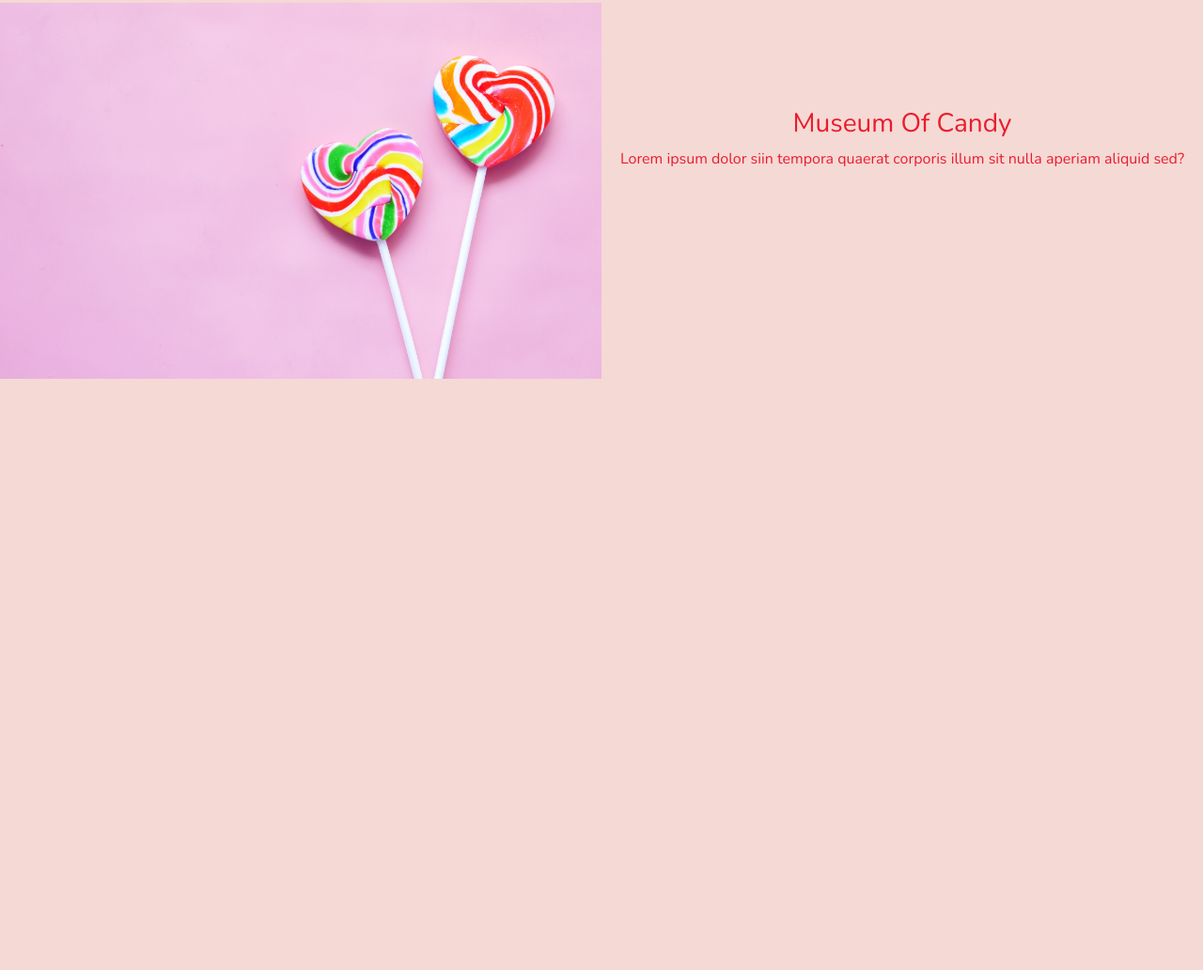
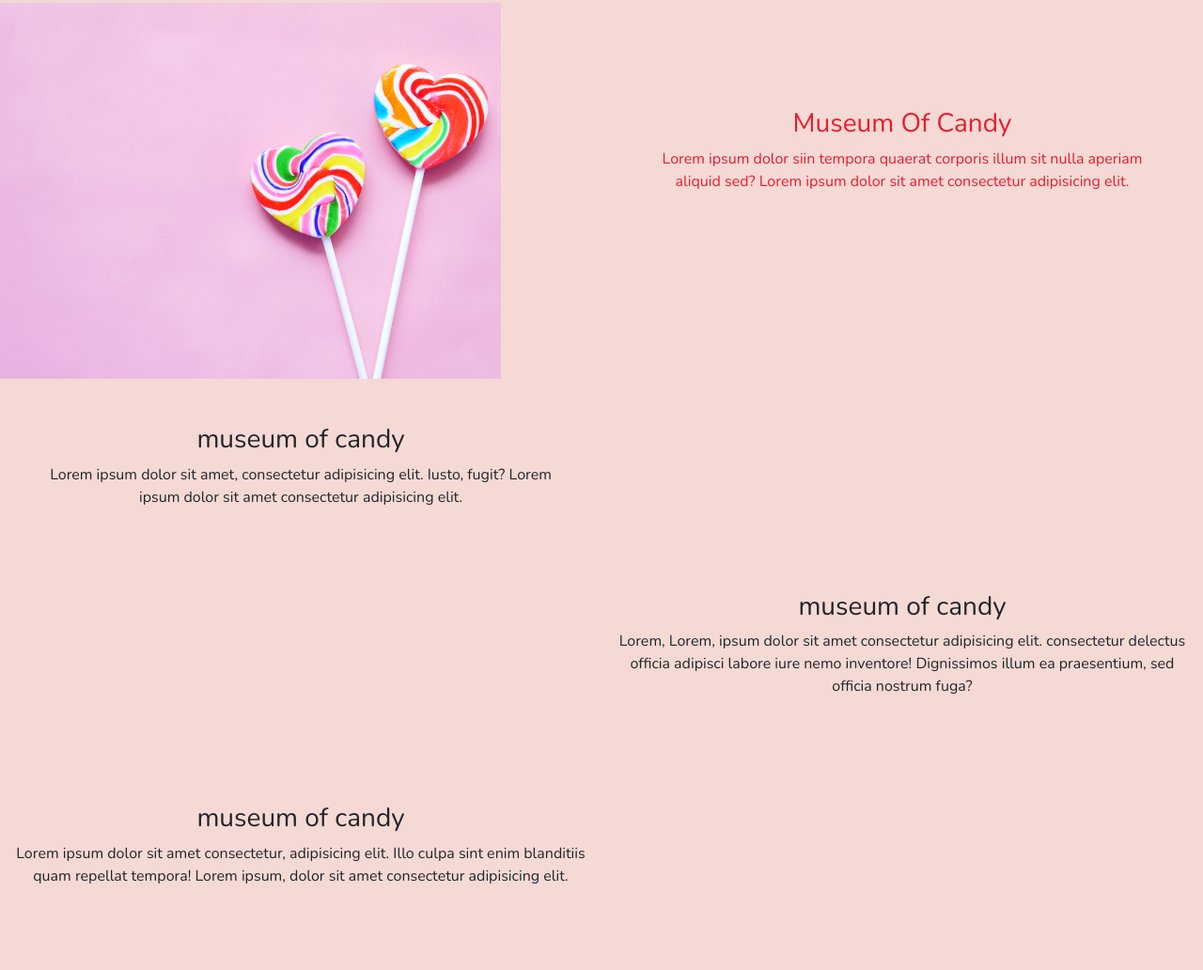
Before and after one commit to RitikRG/MuseumOfCandy, a plain HTML site: page index.html in a window 1280 px wide. Shown: the part 493-1525 px from the top of the page at 94% size. Before the commit the page ends 896 px from the top, so only its background shows below. Drawn offline with nearby package versions, Linux system fonts and the light colour scheme.

Commit message:
Update index.html

```diff
--- a/index.html
+++ b/index.html
@@ -36,7 +36,7 @@
         </div>
     </nav>
     <div class="container-fluid" id="header-wrap">
-      <div class="row justify-content-md-between">
+      <div class="row ">
         <div class="col-12 col-sm-6 py-5 text-center" id="header-heading">
           <ul id="moc-list">
             <li id="moc">Museum <span class="slash">/</span> Of <span class="slash">/</span> Candy</li>
@@ -50,13 +50,36 @@
         </div>
         <div class="col-12 col-sm-6" id="header-img"></div>
       </div>
-      <div class="row pt-5" id="section-2">
-        <div class="col-sm-6" id="section-2-img-1"></div>
-        <div class="col-12 col-sm-6 py-4 text-center" id="section-2-content">
+      <div class="row pt-5 justify-content-between" id="section-2">
+        <div class="col-sm-5" id="section-2-img-1"></div>
+        <div class="col-12 col-sm-6 py-4 px-5 text-center" id="section-2-content">
           <h3>museum of candy</h3>
-          <p>Lorem ipsum dolor siin tempora quaerat corporis illum sit nulla aperiam aliquid sed?</p>
+          <p>Lorem ipsum dolor siin tempora quaerat corporis illum sit nulla aperiam aliquid sed? Lorem ipsum dolor sit amet consectetur adipisicing elit.</p>
         </div>
         <div class="col-12" id="section-2-img-2"></div>
+      </div>
+      <div class="row pt-4 justify-content-between" id="section-3">
+        <div class="col-sm-6 text-center pt-4 py-4 px-5" id="section-3-content">
+          <h3>museum of candy</h3>
+          <p>Lorem ipsum dolor sit amet, consectetur adipisicing elit. Iusto, fugit? Lorem ipsum dolor sit amet consectetur adipisicing elit.</p>
+        </div>
+        <div class="col-sm-5" id="section-3-img"></div>
+      </div>
+      <div class="row pt-4 justify-content-between" id="section-4">
+        <div class="col-sm-5" id="section-4-img-1"></div>
+        <div class="col-sm-6 text-center py-4" id="section-4-content">
+          <h3>museum of candy</h3>
+          <p>Lorem, Lorem, ipsum dolor sit amet consectetur adipisicing elit. consectetur delectus officia adipisci labore iure nemo inventore! Dignissimos illum ea praesentium, sed officia nostrum fuga?</p>
+        </div>
+        <div class="col-12" id="section-4-img-2"></div>
+      </div>
+      <div class="row py-4 justify-content-between" id="section-5">
+        <div class="col-sm-6 py-5 text-center" id="section-5-content">
+          <h3>museum of candy</h3>
+          <p>Lorem ipsum dolor sit amet consectetur, adipisicing elit. Illo culpa sint enim blanditiis quam repellat tempora! Lorem ipsum, dolor sit amet consectetur adipisicing elit.
+          </p>
+        </div>
+        <div class="col-12 col-sm-5" id="section-5-img"></div>
       </div>
     </div>
 
```
